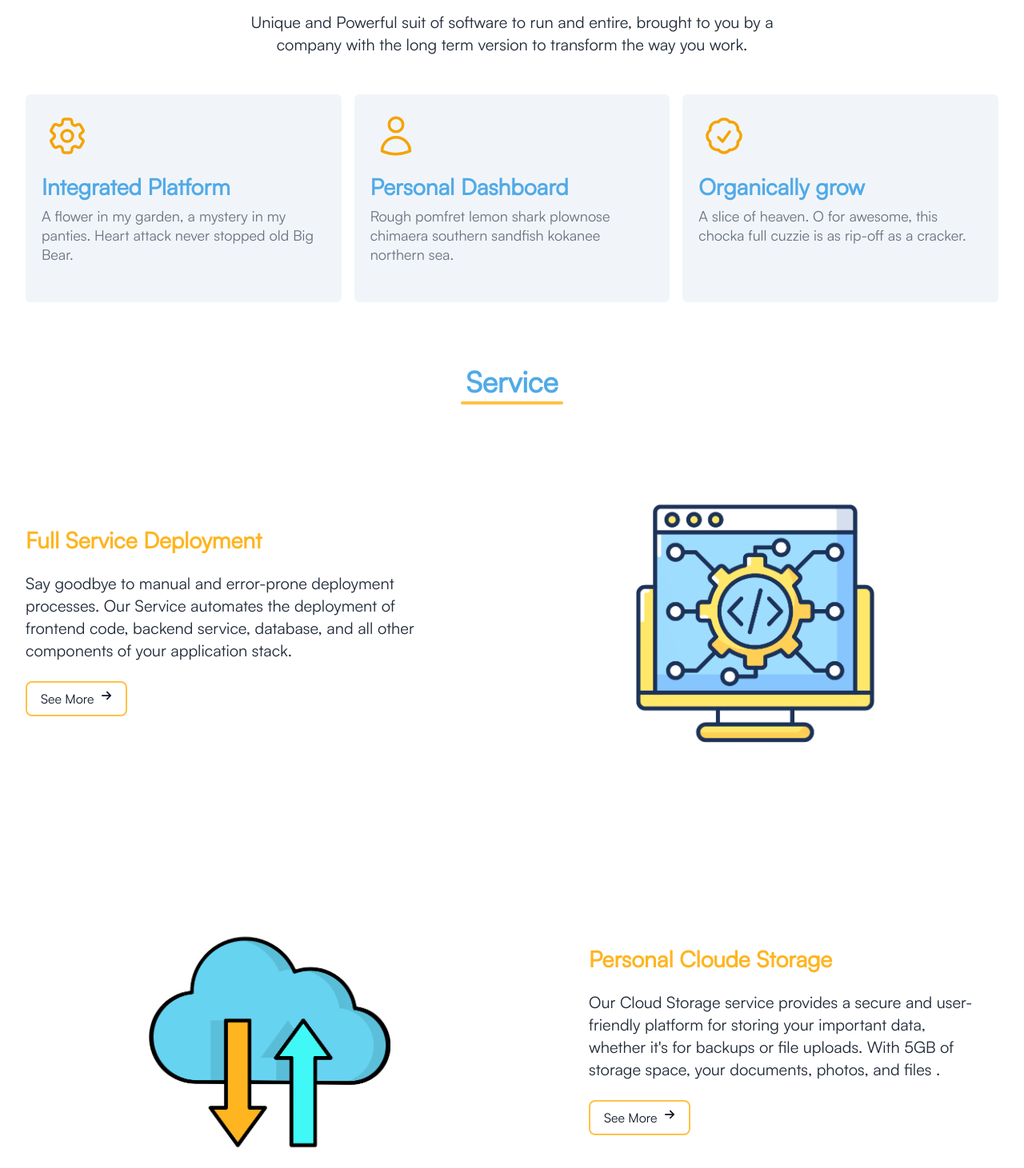
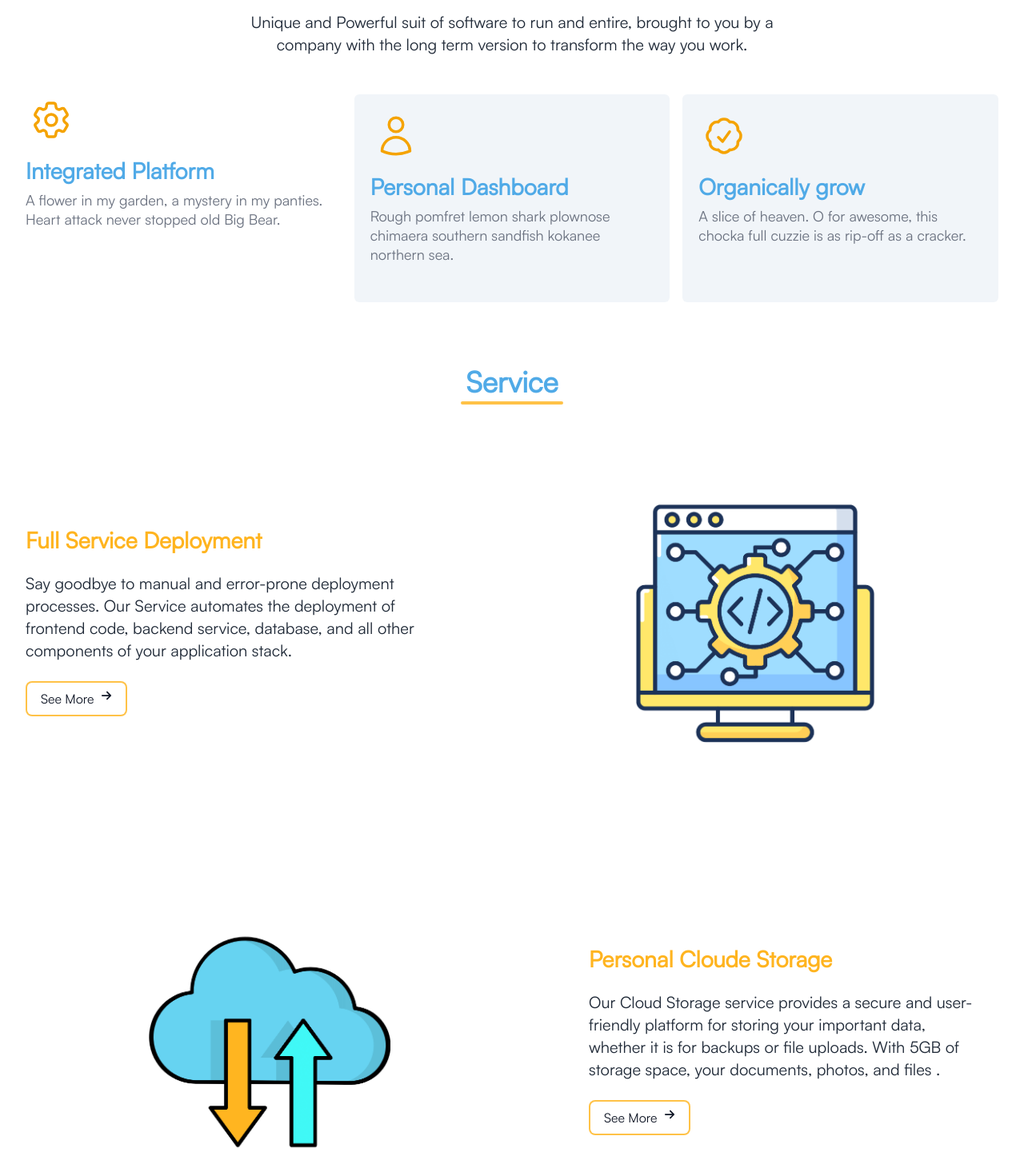
Before and after one commit to MuyleangIng/automatex-dev-script, a Next.js app: page / in a window 1280 px wide. Shown: the part 729-2190 px from the top of the page at 80% size. Built offline with nearby package versions, Linux system fonts and the light colour scheme; no server answers.

Commit message:
fix conflict from dev and build success

```diff
--- a/src/components/DevTabs.js
+++ b/src/components/DevTabs.js
@@ -20,11 +20,11 @@ export default function DevTabs(){
                     </Link>
                 </li>
                 <li className="w-full">
-                    <a href="/app/useraccount" className="inline-flex items-center justify-center p-4 border-b-2 border-transparent rounded-t-lg hover:text-gray-600 hover:border-gray-300 dark:hover:text-gray-300 group">
+                    <Link href={"/app/useraccount"} className="inline-flex items-center justify-center p-4 border-b-2 border-transparent rounded-t-lg hover:text-gray-600 hover:border-gray-300 dark:hover:text-gray-300 group">
                         <svg className="w-4 h-4 me-2 text-gray-400 group-hover:text-gray-500 dark:text-gray-500 dark:group-hover:text-gray-300" aria-hidden="true" xmlns="http://www.w3.org/2000/svg" fill="currentColor" viewBox="0 0 20 20">
                             <path d="M10 0a10 10 0 1 0 10 10A10.011 10.011 0 0 0 10 0Zm0 5a3 3 0 1 1 0 6 3 3 0 0 1 0-6Zm0 13a8.949 8.949 0 0 1-4.951-1.488A3.987 3.987 0 0 1 9 13h2a3.987 3.987 0 0 1 3.951 3.512A8.949 8.949 0 0 1 10 18Z"/>
                         </svg> Account Setting
-                    </a>
+                    </Link>
                 </li>
             </ul>
         </>
--- a/src/components/FeatureCardList.js
+++ b/src/components/FeatureCardList.js
@@ -11,7 +11,7 @@ function FeatureCardList(props) {
                             className="absolute bottom-[-8px] left-1/2 transform -translate-x-1/2 bg-cyan-300 h-1 w-3/12 rounded"></span>
                     </h2>
                     <p className="text-gray-500 dark:text-gray-400 sm:text-lg  mt-5">
-                        "Welcome to AutomateX, your all-in-one solution for seamless automation and
+                        Welcome to AutomateX, your all-in-one solution for seamless automation and
                         effortless deployment.
                     </p>
                 </div>
@@ -22,8 +22,7 @@ function FeatureCardList(props) {
                         <div className="flex items-center justify-center">
                             <div className="flex h-10 w-10 items-center justify-center rounded bg-primary-100 dark:bg-primary-900 lg:h-12 lg:w-12">
                                 <svg xmlns="http://www.w3.org/2000/svg" fill="none" viewBox="0 0 24 24" strokeWidth="1.5" stroke="currentColor" className={"w-14 h-14 text-orange-100 dark:text-orange-100"}>
-                                    <path strokeLinecap="round" strokeLinejoin="round"
-                                          d="M15.75 6a3.75 3.75 0 11-7.5 0 3.75 3.75 0 017.5 0zM4.501 20.118a7.5 7.5 0 0114.998 0A17.933 17.933 0 0112 21.75c-2.676 0-5.216-.584-7.499-1.632z"/>
+                                    <path strokeLinecap="round" strokeLinejoin="round" d="M15.75 6a3.75 3.75 0 11-7.5 0 3.75 3.75 0 017.5 0zM4.501 20.118a7.5 7.5 0 0114.998 0A17.933 17.933 0 0112 21.75c-2.676 0-5.216-.584-7.499-1.632z"/>
                                 </svg>
                             </div>
                         </div>
--- a/src/components/HeroSection.js
+++ b/src/components/HeroSection.js
@@ -64,9 +64,8 @@ function HeroSection() {
                         long term version to transform the way you work.
                     </p>
                 </div>
-                <div className=" grid gap-4 row-gap-5 sm:grid-cols-2 lg:grid-cols-3">
-                    <div
-                        className="flex flex-col justify-between p-5 border-b-cyan-50 rounded-md shadow-0 bg-slate-100 dark:bg-gray-800">
+                <div className=" grid gap-4 row-gap-5 sm:grid-cols-2 lg:grid-cols-3 ">
+                    <div className={" flex "}>
                         <div>
                             <div className=" flex items-center justify-center w-16 h-16 mb-4 rounded-full">
                                 <svg xmlns="http://www.w3.org/2000/svg" fill="none" viewBox="0 0 24 24"
@@ -188,7 +187,7 @@ function HeroSection() {
                                 </h2>
                                 <p className="text-base md:text-lg text-gray-800 dark:text-gray-300">
                                     Our Cloud Storage service provides a secure and user-friendly platform for storing
-                                    your important data, whether it's for backups or file uploads. With 5GB of storage
+                                    your important data, whether it is for backups or file uploads. With 5GB of storage
                                     space, your documents, photos, and files .
                                 </p>
                             </div>
```
